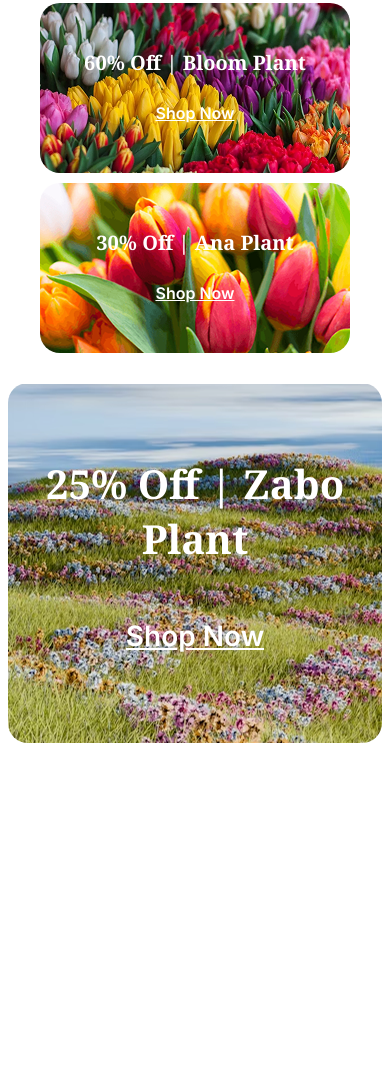
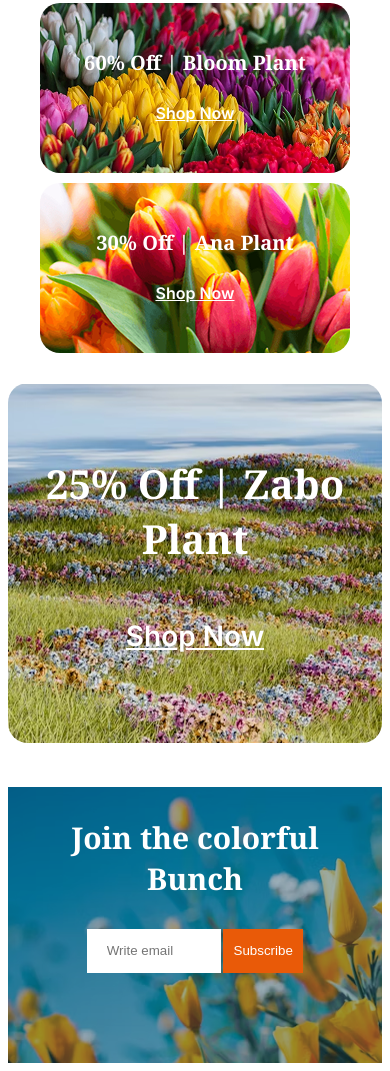
Before and after one commit to omarfaruq2004/Assignment-2, a plain HTML site: page index.html in a window 390 px wide. Shown: the part 4772-5843 px from the top of the page. Before the commit the page ends 5523 px from the top, so only its background shows below. Drawn offline with Linux system fonts and the light colour scheme.

Commit message:
make footer-bunch-section and responsive

```diff
--- a/index.html
+++ b/index.html
@@ -259,7 +259,6 @@
 
         <section class="img-zabo">
 
-
                   <section class="latest-image-1 img-3">
 
                         <div class="img-card-1">
@@ -272,12 +271,21 @@
          </section>
            </section>
 
+      </main>
+      <footer>
+        <section class="bunch-container">
+               <section class="bunch img-4">
+
+                 <div class="bunch-conten">
+                        <h1 class="noto-serif-normal">Join the colorful Bunch</h1>
 
 
+                          <input class="bunch-box" type="" name="" placeholder="Write email" id="">
+                          <input id="sub-btn" type="submit" value="Subscribe">
 
-      </main>
-      <footer>
-
+                </div>
+                </section>
+        </section>
       </footer>
 </body>
 </html>
--- a/styles/style.css
+++ b/styles/style.css
@@ -237,6 +237,9 @@ margin-top: 120px;
     background-image: url(../images/deal-zabo.png);
 }
 
+.img-4{
+    background-image: url(../images/news-letter-bg.png);
+}
 
 
 .img-card{
@@ -320,24 +323,46 @@ margin-top: 120px;
 }
 
 
+      /* BUNCH STYLES */
 
-
-
-@media screen and (min-width: 576px) {
-    .nav-conten{
-        display: none;
-    }
+.bunch h1{
+     font-size: 40px;
+     font-weight: bold;
+     color: #FFFFFF;
 }
 
+#sub-btn{
+    background-color: #E95A08;
+    width: 186px;
+    height: 50px;
+    font-weight: 500;
+    color: #FFFFFF;
+    border: none;
+    margin-left: -2px;
+}
 
+.bunch-box{
+    width: 644px;
+    height: 50px;
+    border: none;
+        color: rgba(0, 0, 0, 0.5);
+    padding-left: 20px;
 
+}
 
+.bunch{
+    display: flex;
+    text-align: center;
+    justify-content: center;
+    background-repeat: no-repeat;
+    height: 533px;
+    background-size: cover;
+     padding-top: 200px;
+}
 
-
-
-
-
-
+.bunch-container{
+    margin-top: 120px;
+}
 
 
 
@@ -426,12 +451,31 @@ margin-top: 120px;
             width: 100%;
          }
 
+     .bunch-conten{
+           width: 321px;
+       }
 
+      .bunch-box{
+        width: 35%;
+        height: 15%;
+      }
+      .bunch-conten h1{
+        font-size: 30px;
+      }
+      #sub-btn{
+        width: 25%;
+        height: 16%;
+      }
 
+       .bunch{
+        width: 100%;
+        padding: 0px;
+        height: 276px;
+       }
 
-
-
-
+       .bunch-container{
+        margin-top: 44px;
+       }
 
 
 
```
